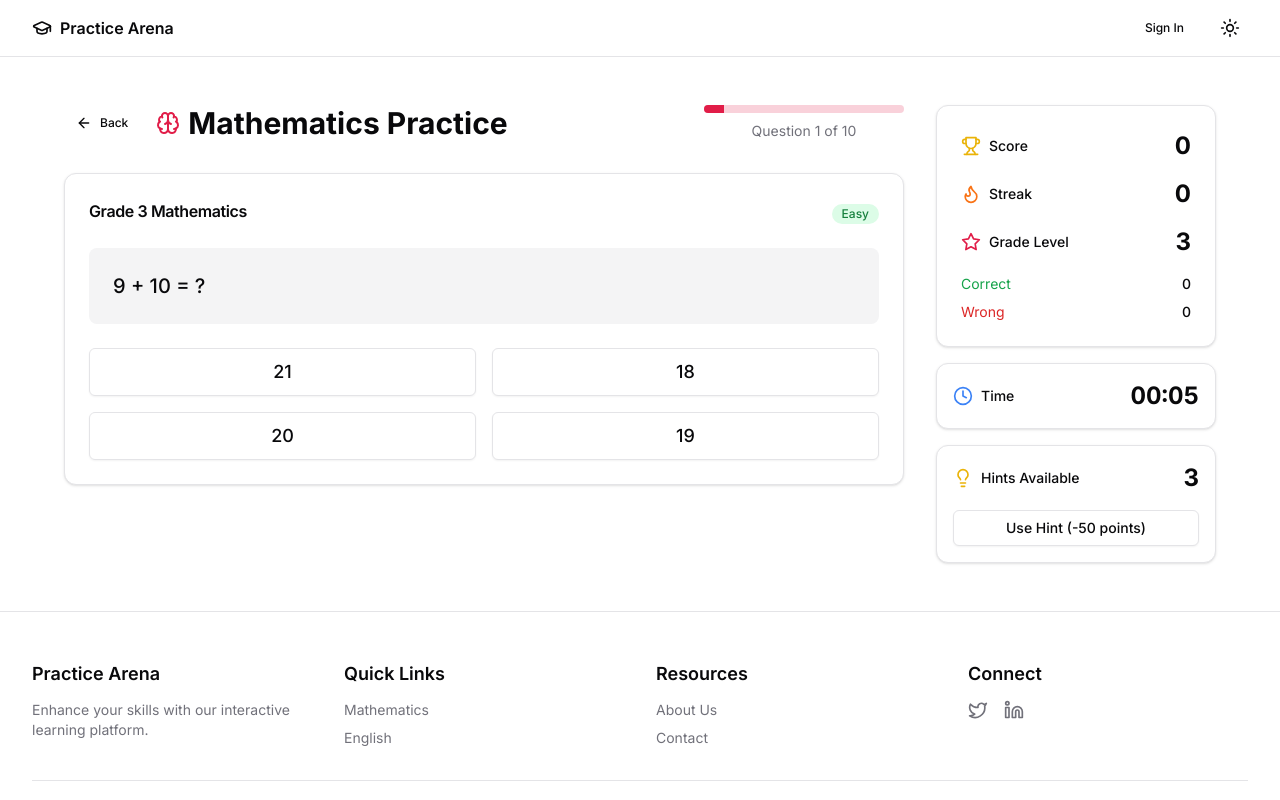
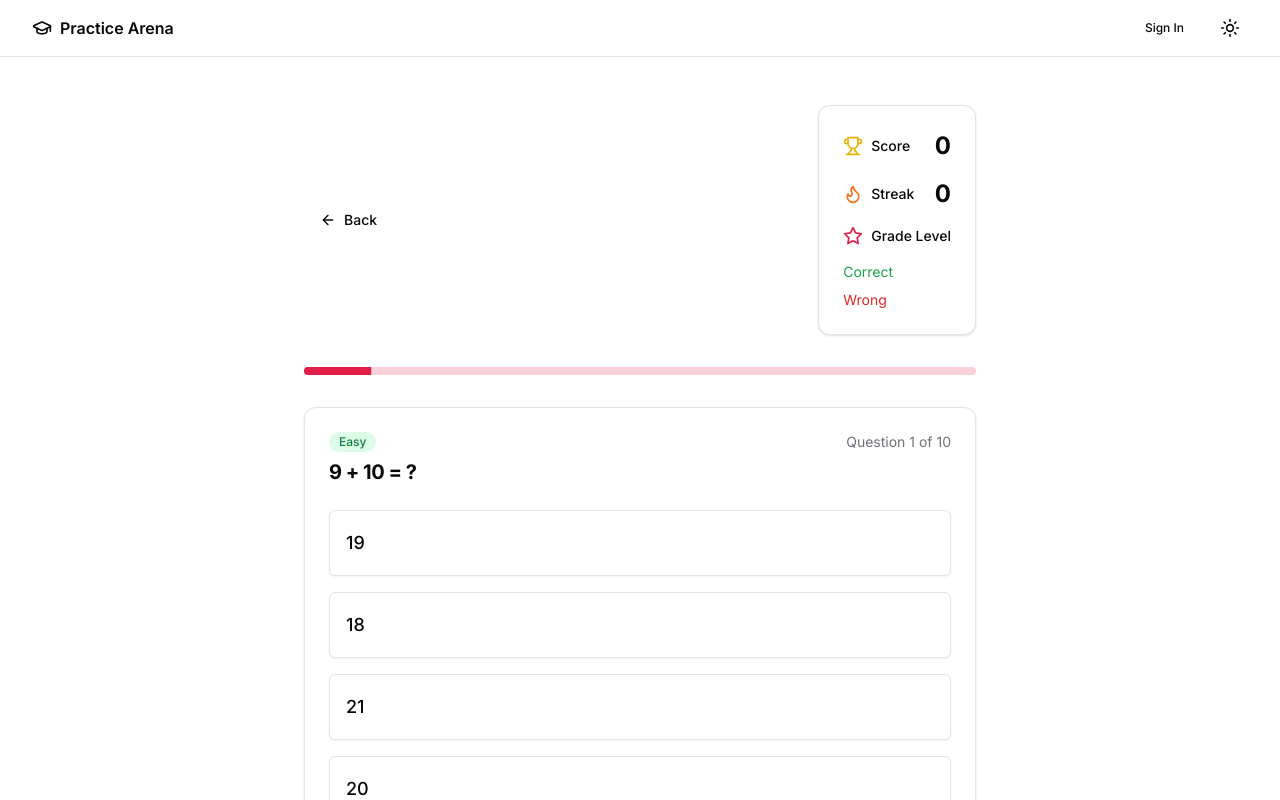
Before and after one commit to hiruy4004/Matric, a Next.js app: page /practice/math in a window 1280 px wide. Shown: the top 800 px of the page. Built offline with nearby package versions, Linux system fonts and the light colour scheme.

Commit message:
Update math practice UI to match English practice style

```diff
--- a/app/practice/math/page.tsx
+++ b/app/practice/math/page.tsx
@@ -5,19 +5,18 @@ import Link from "next/link"
 import { Button } from "@/components/ui/button"
 import { Card, CardContent, CardHeader, CardTitle } from "@/components/ui/card"
 import { Progress } from "@/components/ui/progress"
-import { ArrowLeft, Brain, Loader2 } from "lucide-react"
+import { ArrowLeft, Calculator, AlertCircle, HelpCircle, Sparkles } from "lucide-react"
 import { DifficultyBadge } from "@/components/difficulty-badge"
 import { QuizResults } from "@/components/quiz-results"
 import { Scoreboard } from "@/components/scoreboard"
-import { QuizTimer } from "@/components/quiz-timer"
-import { HintCard } from "@/components/hint-card"
+import { Difficulty } from "@/types/questions"
 import { generateMathQuestions } from "@/lib/math-questions"
 
 interface Question {
   question: string
   correct_answer: string
   incorrect_answers: string[]
-  difficulty: "easy" | "medium" | "hard"
+  difficulty: Difficulty
   grade: number
   hint: string
 }
@@ -26,46 +25,57 @@ export default function MathPracticePage() {
   const [questions, setQuestions] = useState<Question[]>([])
   const [currentQuestionIndex, setCurrentQuestionIndex] = useState(0)
   const [isLoading, setIsLoading] = useState(true)
+  const [error, setError] = useState("")
   const [score, setScore] = useState(0)
   const [streak, setStreak] = useState(0)
   const [correctAnswers, setCorrectAnswers] = useState(0)
   const [wrongAnswers, setWrongAnswers] = useState(0)
   const [showResults, setShowResults] = useState(false)
+  const [showHint, setShowHint] = useState(false)
   const [selectedAnswer, setSelectedAnswer] = useState<string | null>(null)
   const [isChecking, setIsChecking] = useState(false)
-  const [hintsLeft, setHintsLeft] = useState(3)
-  const [isTimerRunning, setIsTimerRunning] = useState(false)
+  const [questionAnswers, setQuestionAnswers] = useState<string[][]>([])
 
   useEffect(() => {
     fetchQuestions()
   }, [])
 
-  useEffect(() => {
-    if (questions.length > 0 && !showResults) {
-      setIsTimerRunning(true)
-    } else {
-      setIsTimerRunning(false)
+  function shuffleAnswers(correct: string, incorrect: string[]) {
+    const allAnswers = [correct, ...incorrect]
+    // Fisher-Yates shuffle
+    for (let i = allAnswers.length - 1; i > 0; i--) {
+      const j = Math.floor(Math.random() * (i + 1));
+      [allAnswers[i], allAnswers[j]] = [allAnswers[j], allAnswers[i]]
     }
-  }, [questions.length, showResults])
+    return allAnswers
+  }
 
   function fetchQuestions() {
     try {
       setIsLoading(true)
+      setError("")
       const newQuestions = generateMathQuestions(10)
       setQuestions(newQuestions)
-      setHintsLeft(3)
-      setIsTimerRunning(true)
-    } catch (error) {
-      console.error("Error generating questions:", error)
+
+      // Pre-generate all shuffled answers
+      const shuffledAnswers = newQuestions.map(q =>
+        shuffleAnswers(q.correct_answer, q.incorrect_answers)
+      )
+      setQuestionAnswers(shuffledAnswers)
+
+      setCurrentQuestionIndex(0)
+      setScore(0)
+      setStreak(0)
+      setCorrectAnswers(0)
+      setWrongAnswers(0)
+      setShowResults(false)
+      setShowHint(false)
+      setSelectedAnswer(null)
+      setIsChecking(false)
+    } catch (err) {
+      setError("Failed to generate questions. Please try again.")
     } finally {
       setIsLoading(false)
-    }
-  }
-
-  function handleUseHint() {
-    if (hintsLeft > 0) {
-      setHintsLeft((prev) => prev - 1)
-      setScore((prev) => Math.max(0, prev - 50)) // Deduct 50 points for using a hint
     }
   }
 
@@ -74,158 +84,141 @@ export default function MathPracticePage() {
     setIsChecking(true)
     setSelectedAnswer(answer)
 
-    // Simulate a small delay for better UX
-    await new Promise(resolve => setTimeout(resolve, 500))
+    const currentQuestion = questions[currentQuestionIndex]
+    const isCorrect = answer === currentQuestion.correct_answer
 
-    const currentQuestion = questions[currentQuestionIndex]
-    if (answer === currentQuestion.correct_answer) {
-      setScore((prev) => prev + (streak + 1) * 10)
-      setStreak((prev) => prev + 1)
-      setCorrectAnswers((prev) => prev + 1)
+    // Add delay to show the selected answer
+    await new Promise(resolve => setTimeout(resolve, 1000))
+
+    if (isCorrect) {
+      const newStreak = streak + 1
+      setStreak(newStreak)
+      setScore(prev => prev + (10 * (1 + Math.floor(newStreak / 3))))
+      setCorrectAnswers(prev => prev + 1)
     } else {
       setStreak(0)
-      setWrongAnswers((prev) => prev + 1)
+      setWrongAnswers(prev => prev + 1)
     }
 
-    // Wait a bit before moving to next question
-    await new Promise(resolve => setTimeout(resolve, 1000))
-    setSelectedAnswer(null)
     setIsChecking(false)
+    setShowHint(false)
 
     if (currentQuestionIndex < questions.length - 1) {
-      setCurrentQuestionIndex((prev) => prev + 1)
+      setCurrentQuestionIndex(prev => prev + 1)
+      setSelectedAnswer(null)
     } else {
       setShowResults(true)
-      setIsTimerRunning(false)
     }
-  }
-
-  function handleRestart() {
-    setCurrentQuestionIndex(0)
-    setScore(0)
-    setStreak(0)
-    setCorrectAnswers(0)
-    setWrongAnswers(0)
-    setShowResults(false)
-    setSelectedAnswer(null)
-    setIsChecking(false)
-    setHintsLeft(3)
-    fetchQuestions()
   }
 
   if (isLoading) {
     return (
-      <div className="container flex items-center justify-center py-8 md:py-12">
-        <div className="flex items-center gap-2">
-          <Loader2 className="h-5 w-5 animate-spin" />
-          <p className="text-lg text-muted-foreground">Loading questions...</p>
+      <div className="flex min-h-screen items-center justify-center">
+        <div className="text-center">
+          <Calculator className="mx-auto mb-4 h-12 w-12 animate-pulse text-muted-foreground" />
+          <p className="text-lg font-medium">Loading questions...</p>
         </div>
+      </div>
+    )
+  }
+
+  if (error) {
+    return (
+      <div className="flex min-h-screen items-center justify-center">
+        <Card className="w-full max-w-lg">
+          <CardContent className="pt-6">
+            <div className="text-center">
+              <AlertCircle className="mx-auto mb-4 h-12 w-12 text-destructive" />
+              <h2 className="mb-2 text-lg font-medium">{error}</h2>
+              <Button onClick={fetchQuestions}>Try Again</Button>
+            </div>
+          </CardContent>
+        </Card>
       </div>
     )
   }
 
   if (showResults) {
     return (
-      <div className="container py-8 md:py-12">
-        <div className="mx-auto max-w-4xl">
       <QuizResults
         score={score}
-            totalQuestions={questions.length}
         correctAnswers={correctAnswers}
         wrongAnswers={wrongAnswers}
-            onRestart={handleRestart}
+        onRetry={fetchQuestions}
       />
-        </div>
-      </div>
     )
   }
 
   const currentQuestion = questions[currentQuestionIndex]
   const progress = ((currentQuestionIndex + 1) / questions.length) * 100
-  const allAnswers = [
-    currentQuestion.correct_answer,
-    ...currentQuestion.incorrect_answers,
-  ].sort(() => Math.random() - 0.5)
 
   return (
     <div className="container py-8 md:py-12">
-      <div className="mx-auto max-w-6xl">
-        <div className="flex flex-col gap-8 lg:flex-row">
-          <div className="w-full space-y-8 lg:w-3/4">
-            <div className="flex flex-col gap-4 md:flex-row md:items-center md:justify-between">
-              <div className="flex items-center gap-4">
-                <Button variant="ghost" size="sm" asChild>
-                  <Link href="/" className="flex items-center gap-2">
+      <div className="mx-auto max-w-2xl space-y-8">
+        <div className="flex items-center justify-between">
+          <Link href="/practice">
+            <Button variant="ghost" className="gap-2">
               <ArrowLeft className="h-4 w-4" />
               Back
+            </Button>
           </Link>
-                </Button>
-                <div className="flex items-center gap-2">
-                  <Brain className="h-6 w-6 text-primary" />
-                  <h1 className="text-3xl font-bold">Mathematics Practice</h1>
-                </div>
-              </div>
-              <div className="space-y-2">
-                <Progress value={progress} className="w-[200px]" />
-                <p className="text-sm text-muted-foreground text-center">
-                  Question {currentQuestionIndex + 1} of {questions.length}
-                </p>
-              </div>
+          <Scoreboard score={score} streak={streak} />
         </div>
 
-            <Card className="overflow-hidden">
-              <CardHeader className="flex flex-row items-center justify-between">
-                <CardTitle>Grade {currentQuestion.grade} Mathematics</CardTitle>
+        <Progress value={progress} className="h-2" />
+
+        <Card>
+          <CardHeader>
+            <div className="flex items-center justify-between">
               <DifficultyBadge difficulty={currentQuestion.difficulty} />
+              <span className="text-sm text-muted-foreground">
+                Question {currentQuestionIndex + 1} of {questions.length}
+              </span>
+            </div>
+            <CardTitle className="mt-4 text-xl font-bold">
+              {currentQuestion.question}
+            </CardTitle>
           </CardHeader>
-              <CardContent className="space-y-6">
-                <div className="rounded-lg bg-muted p-6">
-                  <p className="text-xl font-medium">{currentQuestion.question}</p>
-                </div>
-                <div className="grid gap-4 md:grid-cols-2">
-                  {allAnswers.map((answer, index) => (
+          <CardContent className="space-y-4">
+            {questionAnswers[currentQuestionIndex]?.map((answer, index) => (
               <Button
                 key={index}
-                      variant={selectedAnswer === answer
+                variant={
+                  selectedAnswer === answer
                     ? answer === currentQuestion.correct_answer
-                          ? "default"
+                      ? "success"
                       : "destructive"
                     : "outline"
                 }
-                      className={`h-12 text-lg transition-colors ${
-                        isChecking ? "cursor-not-allowed" : ""
-                      } ${
-                        selectedAnswer === answer && answer === currentQuestion.correct_answer
-                          ? "bg-green-500 hover:bg-green-500"
-                          : ""
-                      }`}
+                className="w-full justify-start py-8 text-left text-lg"
+                disabled={isChecking || selectedAnswer !== null}
                 onClick={() => handleAnswer(answer)}
-                      disabled={isChecking}
               >
                 {answer}
               </Button>
             ))}
+
+            {!showHint && !selectedAnswer && (
+              <Button
+                variant="ghost"
+                className="mt-4 w-full gap-2"
+                onClick={() => setShowHint(true)}
+              >
+                <HelpCircle className="h-4 w-4" />
+                Show Hint
+              </Button>
+            )}
+
+            {showHint && !selectedAnswer && (
+              <div className="mt-4 rounded-lg border bg-muted/50 p-4">
+                <p className="flex items-start gap-2 text-sm">
+                  <Sparkles className="h-4 w-4 shrink-0" />
+                  {currentQuestion.hint}
+                </p>
               </div>
+            )}
           </CardContent>
         </Card>
-          </div>
-
-          <div className="w-full space-y-4 lg:w-1/4">
-            <Scoreboard
-              score={score}
-              streak={streak}
-              correctAnswers={correctAnswers}
-              wrongAnswers={wrongAnswers}
-              grade={currentQuestion.grade}
-            />
-            <QuizTimer isRunning={isTimerRunning} />
-            <HintCard
-              hint={currentQuestion.hint}
-              hintsLeft={hintsLeft}
-              onUseHint={handleUseHint}
-            />
-          </div>
-        </div>
       </div>
     </div>
   )
```
Lines whose indentation alone changed are shown as unchanged.
